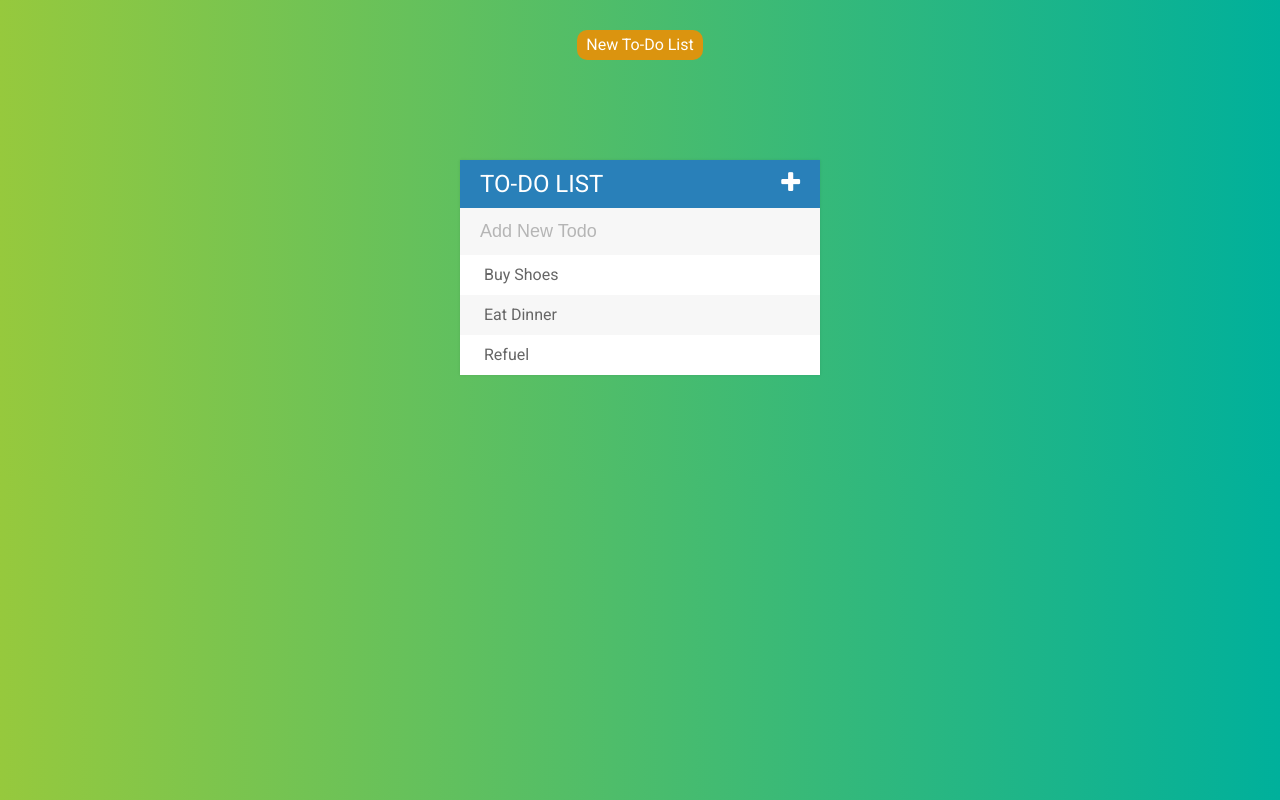
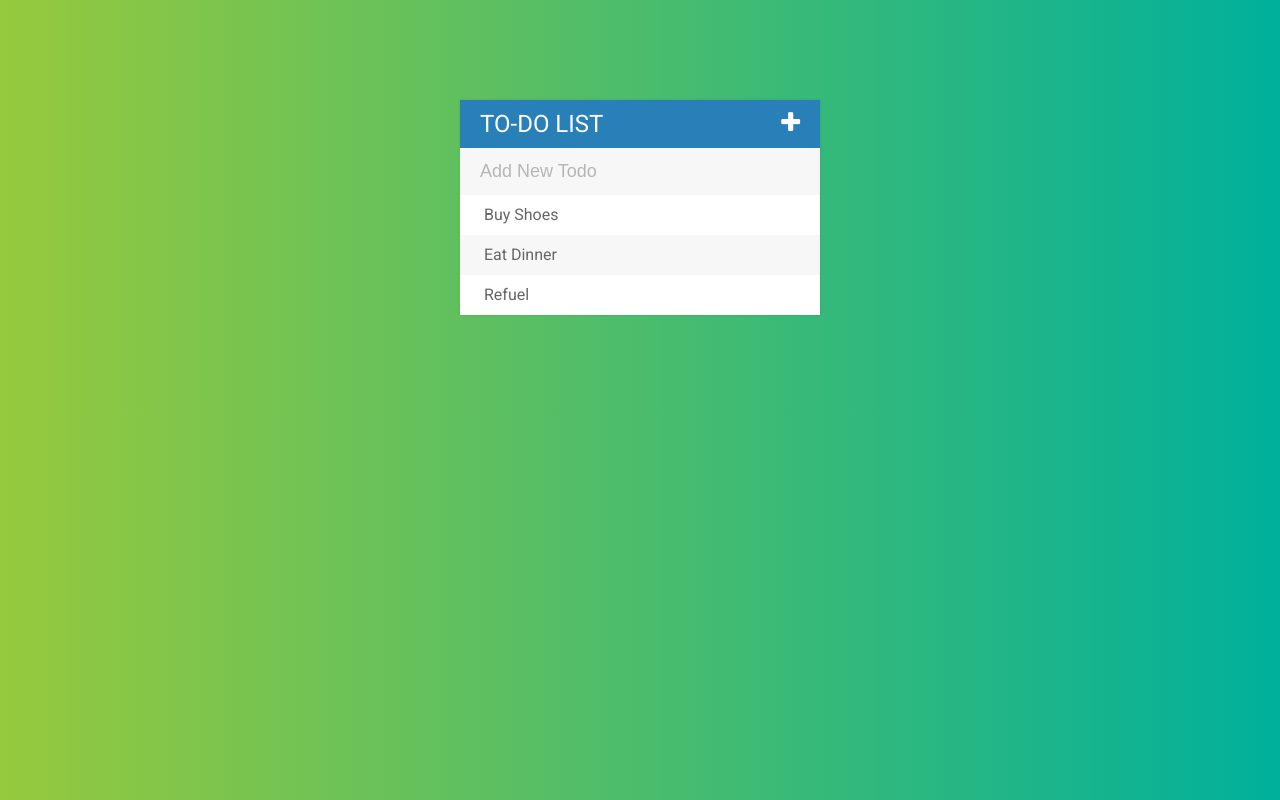
Before and after one commit to MariosApps/Todo-List, a plain HTML site: page index.html in a window 1280 px wide. Drawn offline with nearby package versions, Linux system fonts and the light colour scheme.

Commit message:
Few changes

```diff
--- a/assets/css/todos.css
+++ b/assets/css/todos.css
@@ -3,25 +3,6 @@ body {
     background: #00b09b;  /* fallback for old browsers */  /* Chrome 10-25, Safari 5.1-6 */
     background: -webkit-gradient(linear, left top, right top, from(#96c93d), to(#00b09b));
     background: linear-gradient(to right, #96c93d, #00b09b); /* W3C, IE 10+/ Edge, Firefox 16+, Chrome 26+, Opera 12+, Safari 7+ */
-}
-
-.new {
-    background-color: #db940f;
-    width: 10%;
-    height: 30px;
-    margin: 30px auto;
-    text-align: center;
-    line-height: 30px;
-    color: #fff;
-    border-radius: 10px;
-    cursor: pointer;
-}
-
-.new:hover {
-    background-color: #cb8b13;
-    border-color: #db940f;
-    -webkit-transition: all 0.5s;
-    transition: all 0.5s;
 }
 
 h1 {
--- a/assets/js/todos.js
+++ b/assets/js/todos.js
@@ -19,11 +19,6 @@ $("input[type='text']").keypress(function(event){
 });
 
 
-$(".new").click(function() {
-    $("body").append("<div class='container'><h1>To-Do List<i class='fa fa-plus' aria-hidden='true'></i></h1><input type='text' placeholder='Add New Todo'><ul></ul></div>");
-});
-
-
 $(".fa-plus").click(function() {
    $("input[type='text']").fadeToggle();
 });
--- a/index.html
+++ b/index.html
@@ -10,10 +10,9 @@
     <script type="text/javascript" src="assets/js/lib/jquery-3.3.1.min.js"></script>
 </head>
 <body>
-   <div class="new">New To-Do List</div>
     <div class="container">
         <h1>To-Do List<i class="fa fa-plus" aria-hidden="true"></i></h1>
-        <input type="text" placeholder="Add New Todo">
+    <input type="text" placeholder="Add New Todo">
         <ul>
             <li><span><i class="fa fa-trash" aria-hidden="true"></i></span> Buy Shoes</li>
             <li><span><i class="fa fa-trash" aria-hidden="true"></i></span> Eat Dinner</li>
```
